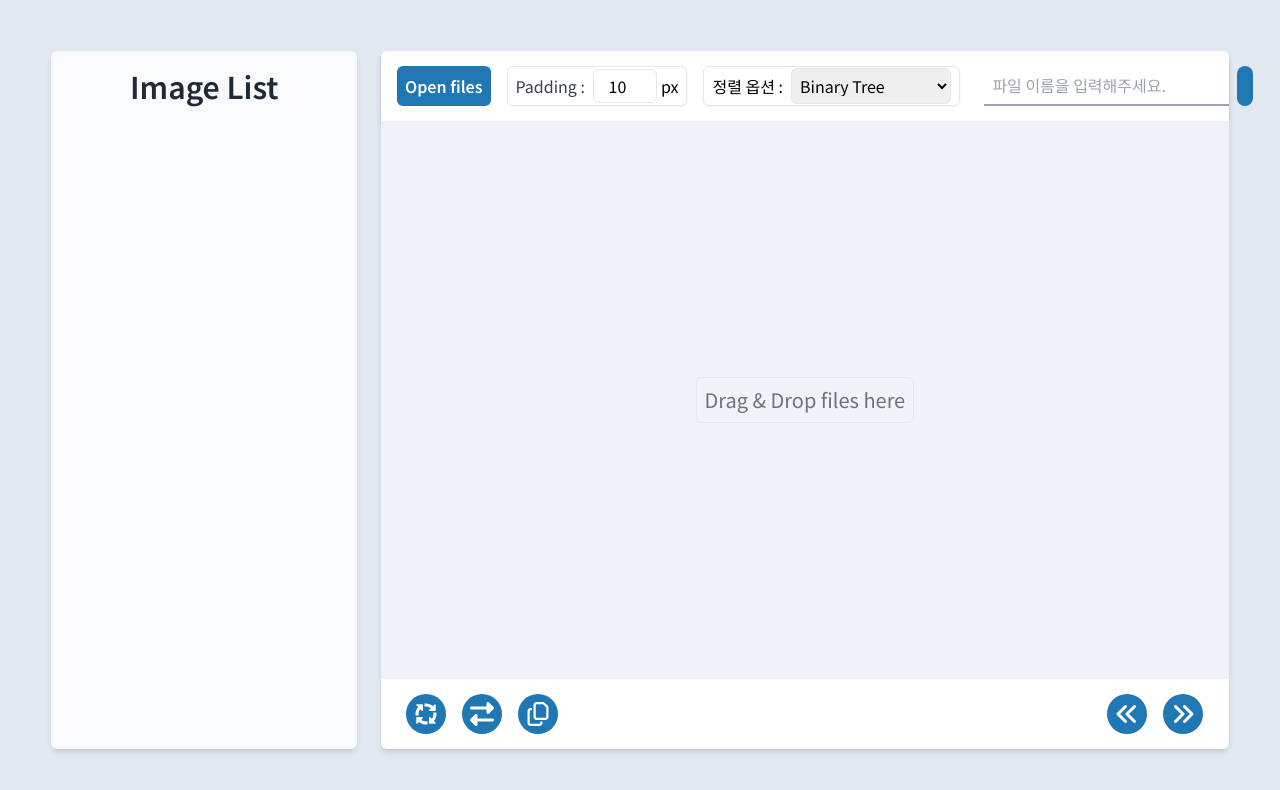
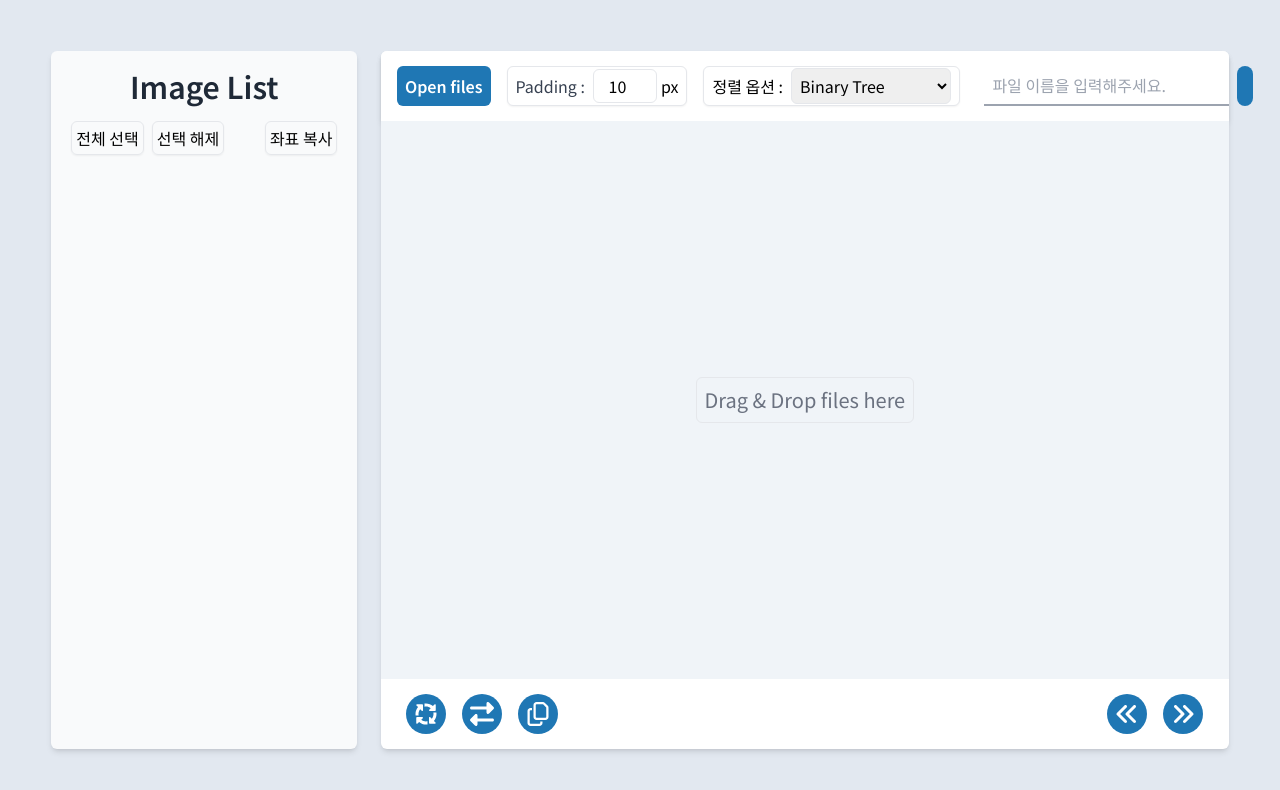
Before and after one commit to seungmin2222/spwriter-client, a React (Vite) app: page / in a window 1280 px wide. Shown: the top 790 px of the page. Built offline with nearby package versions, Linux system fonts and the light colour scheme.

Commit message:
✨ Feat: ImageList 전체선택,해제 복사 버튼 정적 구현

```diff
--- a/src/components/ImageList.jsx
+++ b/src/components/ImageList.jsx
@@ -8,6 +8,7 @@ function ImageList() {
   const [showModal, setShowModal] = useState(false);
   const [toast, setToast] = useState(null);
   const [indexToDelete, setIndexToDelete] = useState(null);
+  const [selectedIndices, setSelectedIndices] = useState(new Set());
   const coordinates = useFileStore(state => state.coordinates);
   const setCoordinates = useFileStore(state => state.setCoordinates);
   const lastClickedIndex = useFileStore(state => state.lastClickedIndex);
@@ -78,8 +79,17 @@ function ImageList() {
     }
   };
 
+  const handleSelectAll = () => {
+    const indices = new Set(coordinates.map((_, index) => index));
+    setSelectedIndices(indices);
+  };
+
+  const handleDeselectAll = () => {
+    setSelectedIndices(new Set());
+  };
+
   const renderImageList = (image, index) => {
-    const isSelected = index === lastClickedIndex;
+    const isSelected = selectedIndices.has(index);
     return (
       <article
         key={index}
@@ -142,7 +152,31 @@ function ImageList() {
       <header className="flex w-full h-[10%] justify-center items-center text-3xl font-semibold text-[#1f2937]">
         Image List
       </header>
-      <section className="flex flex-col w-full h-[90%] px-[20px] pb-[20px] text-lg font-light space-y-3 overflow-y-auto">
+      <div className="flex w-full h-[5%] items-center mb-3 px-[20px] border-[#e2e8f0] bg-[#f9fafb]">
+        <div className="flex w-full justify-between">
+          <div>
+            <button
+              className="p-1 bg-[#ffffff]] mr-2 border rounded-md shadow-sm hover:text-[white] hover:bg-[#1f77b4] transition-colors"
+              onClick={handleSelectAll}
+            >
+              전체 선택
+            </button>
+            <button
+              className="p-1 border rounded-md shadow-sm hover:bg-[#cbd5e1] transition-colors"
+              onClick={handleDeselectAll}
+            >
+              선택 해제
+            </button>
+          </div>
+          <button
+            className="p-1 border rounded-md shadow-sm hover:bg-[#cbd5e1] transition-colors"
+            onClick={handleDeselectAll}
+          >
+            좌표 복사
+          </button>
+        </div>
+      </div>
+      <section className="flex flex-col w-full h-[80%] px-[20px] pb-[20px] text-lg font-light space-y-3 overflow-y-auto">
         {Array.isArray(coordinates)
           ? coordinates.map((image, index) => renderImageList(image, index))
           : null}
```
